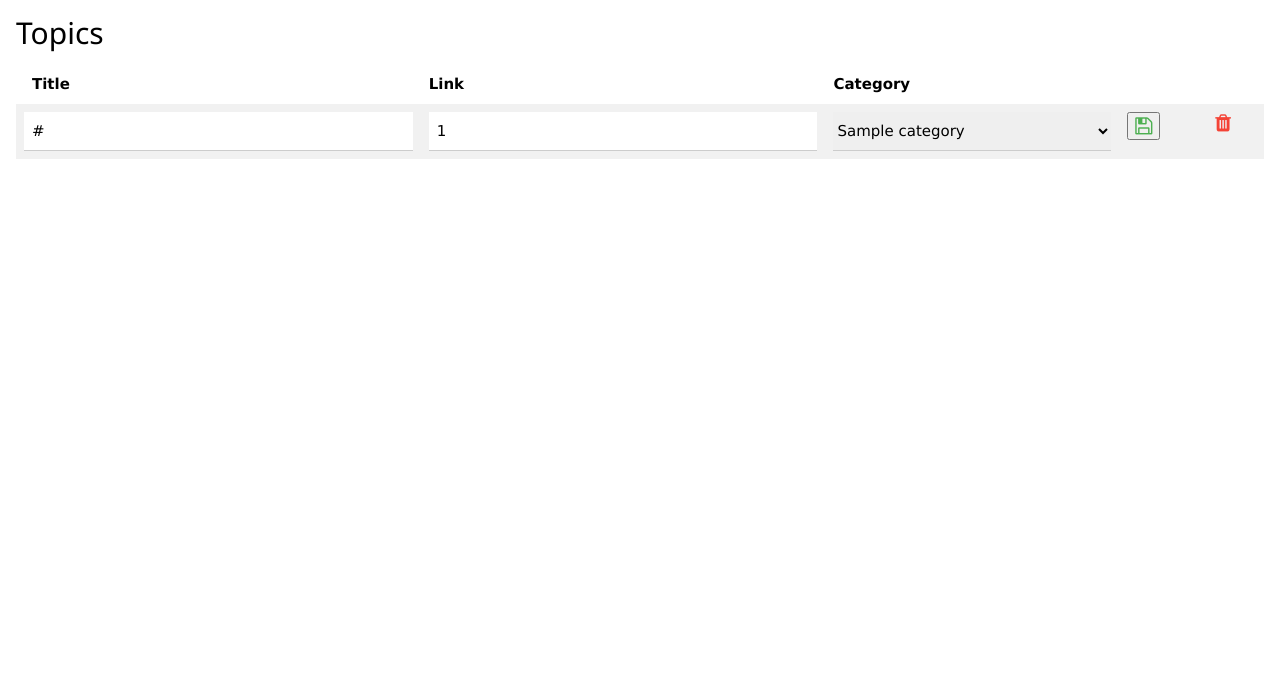
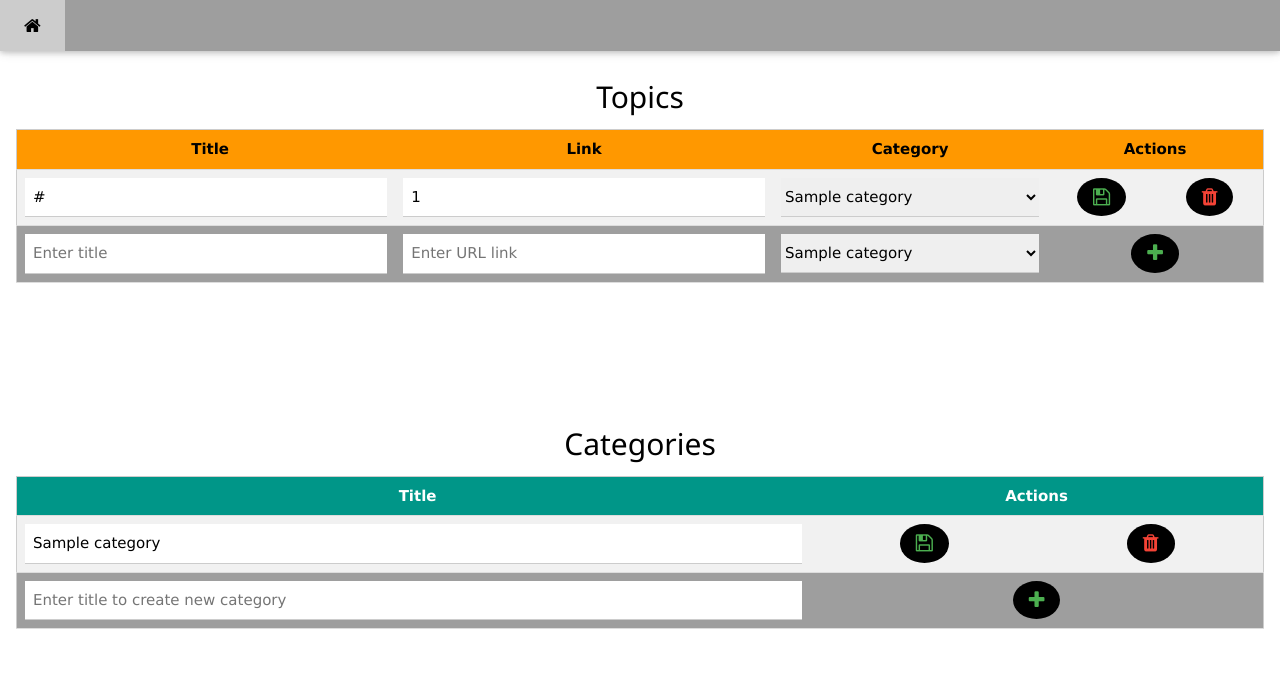
Before and after one commit to Goraved/AQA_topics, a Flask app: page /god in a window 1280 px wide. Shown: the top 692 px of the page. Run offline with Flask 2, Linux system fonts and the light colour scheme; tables that the repository leaves empty or names only in its code hold one stand-in row (values such as "Sample post"); data that the repository does not hold is empty; some libraries are stand-ins or nearby versions.

Commit message:
Latest changes (CRUD)

```diff
--- a/app.py
+++ b/app.py
@@ -52,5 +52,26 @@ def add_topic():
     return redirect("/")
 
 
+@app.route('/edit_category', methods=['POST'])
+def edit_category():
+    title = request.form['Title']
+    id = request.form['id']
+    update_category(id, title)
+    return redirect("/god")
+
+
+@app.route('/delete_category/<category_id>')
+def delete_category(category_id):
+    remove_category(category_id)
+    return redirect("/god")
+
+
+@app.route('/add_category', methods=['POST'])
+def add_category():
+    title = request.form['Title']
+    create_category(title)
+    return redirect("/god")
+
+
 if __name__ == "__main__":
     app.run()
--- a/data.py
+++ b/data.py
@@ -1,5 +1,3 @@
-import time
-
 import MySQLdb
 
 
@@ -35,6 +33,15 @@ def get_header_topics():
     return topics
 
 
+# Topics
+def create_topic(title, link, category):
+    query('Insert into topics (category_id, title, link) values ({},"{}","{}")'.format(category, title, link))
+
+
+def update_topic(id, title, link, category):
+    query("Update topics set title='{}', link='{}', category_id={} where id = {}".format(title, link, category, id))
+
+
 def get_topics():
     topics = []
     cur = query("Select * from topics")
@@ -44,18 +51,11 @@ def get_topics():
     return topics
 
 
-def update_topic(id, title, link, category):
-    query("Update topics set title='{}', link='{}', category_id={} where id = {}".format(title, link, category, id))
-
-
 def remove_topic(id):
     query("Delete from topics where id = {}".format(id))
 
 
-def create_topic(title, link, category):
-    query('Insert into topics (category_id, title, link) values ({},"{}","{}")'.format(category, title, link))
-
-
+# Categories
 def get_categories(get_all):
     categories = []
     if get_all is True:
@@ -77,26 +77,13 @@ def get_categories_list():
     return categories
 
 
-def save_statistics(results):
-    # Get skill list
-    skills = {}
-    cur = query("Select * from skills")
-    for row in cur.fetchall():
-        skills.update({row[1]: row[0]})
-    # Get current date
-    date = time.strftime('%Y-%m-%d')
-    # Delete previous data by current date
-    cur = query("Delete from statistics where date_collected = '%s'" % date)
-    for result in results:
-        # Get skill id
-        skill_id = skills.get(result)
-        # Save statistic by skill
-        insert_query = "Insert into statistics (skill_id, skill_percent, date_collected) values (%s,'%s','%s');" % (
-            skill_id, results.get(result), date)
-        cur = query(insert_query)
-    cur.close()
-#
-#
-#
-# def close_db():
-#     db.close()
+def create_category(title):
+    query("Insert into categories (title) values ('{}')".format(title))
+
+
+def update_category(id, title):
+    query("Update categories set title='{}' where id = {}".format(title, id))
+
+
+def remove_category(id):
+    query("Delete from categories where id = {}".format(id))
--- a/templates/god.html
+++ b/templates/god.html
@@ -8,17 +8,22 @@
     <link rel="stylesheet" href="https://www.w3schools.com/w3css/4/w3.css">
 </head>
 <body>
+<div class="w3-top">
+    <div class="w3-bar w3-grey w3-card w3-left-align w3-large">
+        <a href="/" class="w3-bar-item w3-button w3-padding-large w3-white"><i class="fa fa-home"></i></a>
+    </div>
+</div>
+<div class="w3-container w3-padding-64">
+    <div class="w3-center">
+        <h2>Topics</h2>
+    </div>
 
-<div class="w3-container">
-    <h2>Topics</h2>
-
-    <table class="w3-table w3-striped">
-        <tr>
+    <table class="w3-table-all w3-centered">
+        <tr class="w3-orange">
             <th>Title</th>
             <th>Link</th>
             <th>Category</th>
-            <th></th>
-            <th></th>
+            <th colspan="2">Actions</th>
         </tr>
         {% for topic in topics %}
         <tr>
@@ -38,14 +43,76 @@
                         {% endfor %}
                     </select>
                 </td>
-                <td><button type="submit"><i class="fa fa-save fa-lg w3-text-green"></i></button></td>
+                <td>
+                    <button class="w3-button w3-medium w3-circle w3-black" type="submit"><i
+                            class="fa fa-save fa-lg w3-text-green"></i></button>
+                </td>
                 <input type="hidden" name="id" value="{{topic['id']}}">
             </form>
-            <td><a data-confirm="Are you sure?" data-method="delete" href="/delete_topic/{{topic['id']}}"
+            <td><a class="w3-button w3-medium w3-circle w3-black" data-confirm="Are you sure?" data-method="delete"
+                   href="/delete_topic/{{topic['id']}}"
                    rel="nofollow"><i class="fa fa-trash fa-lg w3-text-red"></i></a>
             </td>
         </tr>
         {% endfor %}
+        <tr class="w3-grey">
+            <form action="/add_topic" method="POST">
+                <td><input class="w3-input" type="text" name="Title" placeholder="Enter title" required></td>
+                <td><input class="w3-input" type="text" name="URL" placeholder="Enter URL link" required></td>
+                <td>
+                    <select name="Categories" class="w3-select">
+                        {% for category in list_categories %}
+                        <option value="{{category['id']}}">{{category['title']}}</option>
+                        {% endfor %}
+                    </select>
+                </td>
+                <td colspan="2">
+                    <button class="w3-button w3-medium w3-circle w3-black" type="submit"><i
+                            class="fa fa-plus fa-lg w3-text-green"></i></button>
+                </td>
+            </form>
+        </tr>
+    </table>
+</div>
+
+
+<div class="w3-container w3-padding-64">
+    <div class="w3-center">
+        <h2>Categories</h2>
+    </div>
+
+    <table class="w3-table-all w3-centered">
+        <tr class="w3-teal">
+            <th>Title</th>
+            <th colspan="2">Actions</th>
+        </tr>
+        {% for category in categories %}
+        <tr>
+            <form action="/edit_category" method="POST">
+                <td><input class="w3-input" type="text" name="Title" placeholder="Enter title" required
+                           value="{{category['title']}}"></td>
+                <td>
+                    <button class="w3-button w3-medium w3-circle w3-black" type="submit"><i
+                            class="fa fa-save fa-lg w3-text-green"></i></button>
+                </td>
+                <input type="hidden" name="id" value="{{category['id']}}">
+            </form>
+            <td><a class="w3-button w3-medium w3-circle w3-black" data-confirm="Are you sure?" data-method="delete"
+                   href="/delete_category/{{category['id']}}"
+                   rel="nofollow"><i class="fa fa-trash fa-lg w3-text-red"></i></a>
+            </td>
+        </tr>
+        {% endfor %}
+        <tr class="w3-grey">
+            <form action="/add_category" method="POST">
+                <td><input class="w3-input" type="text" name="Title" placeholder="Enter title to create new category"
+                           required></td>
+                <td colspan="2">
+                    <button class="w3-button w3-medium w3-circle w3-black" type="submit"><i
+                            class="fa fa-plus fa-lg w3-text-green"></i></button>
+                </td>
+            </form>
+        </tr>
     </table>
 </div>
 
```
